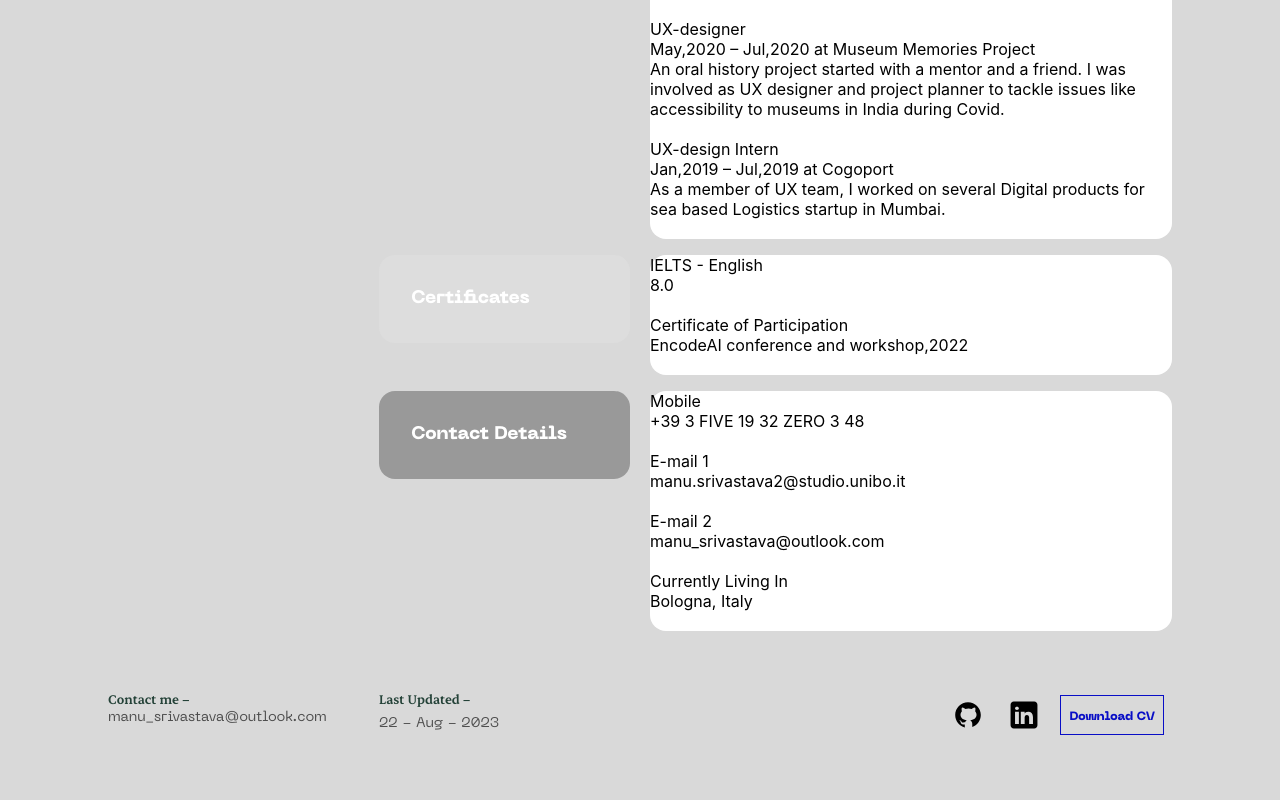
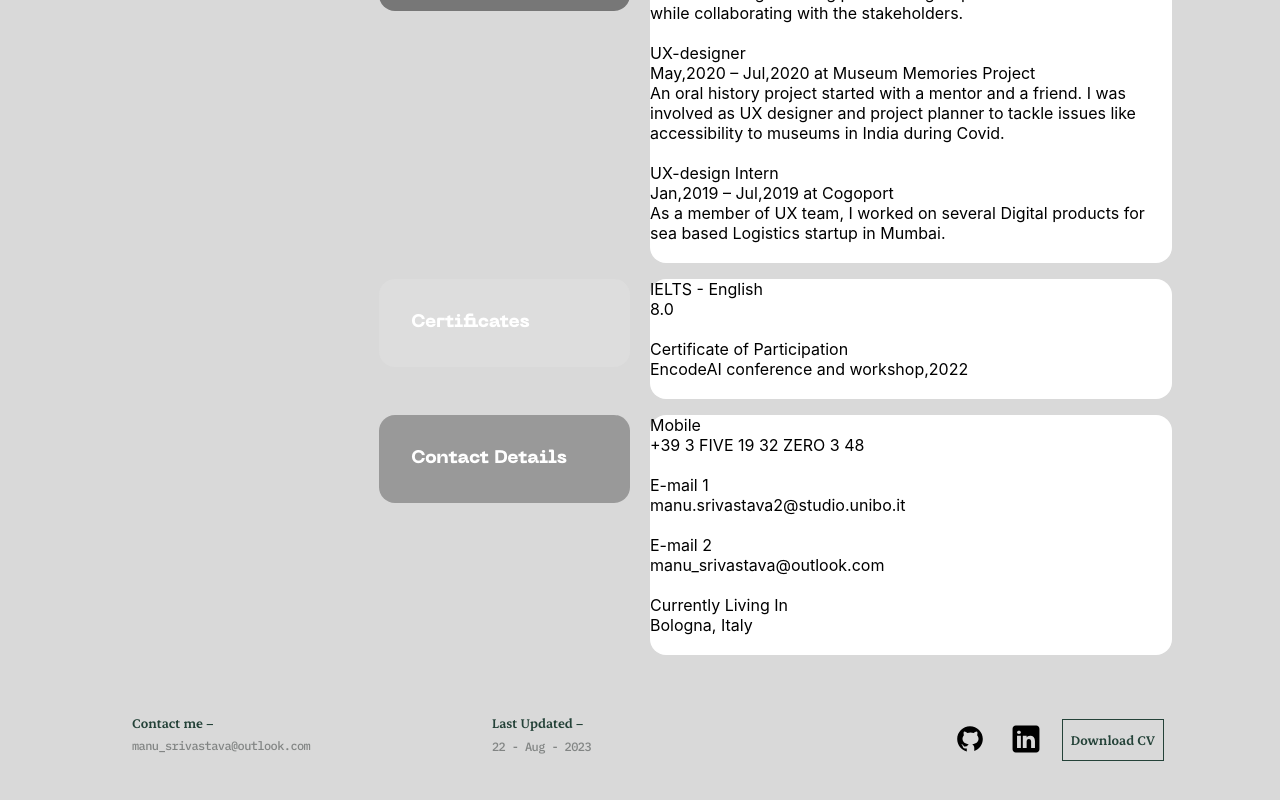
Before and after one commit to ManuSrivastava1/Portfolio, a React (Create React App) app: page /aboutMe in a window 1280 px wide. Shown: the part 1006-1806 px from the top of the page. Built offline with nearby package versions, Linux system fonts and the light colour scheme.

Commit message:
card interaction fixed

```diff
--- a/src/App.css
+++ b/src/App.css
@@ -72,7 +72,6 @@
 }
 
 .H3{
-  font-family: 'ErodeV',sans-serif;
   font-size: 1.5rem;
   font-weight: 500;
   line-height: 24px;
@@ -80,17 +79,21 @@
 }
 
 .H4{
-  font-family: 'ErodeV',sans-serif;
   font-size: 0.9rem;
   font-weight: 600;
   line-height: 1.5rem;
   color: #244238;
 }
+.Erode{
+  font-family: 'ErodeV',sans-serif;
+}
+.Plex{
+  font-family: 'IBMplexMono_M',sans-serif;
+}
 
 .H5{
-  font-family: 'NeueMachina_R',sans-serif;
-  font-size: 14px;
-  line-height: 14px;
+  font-size: 0.9rem;
+  line-height: 0.9rem;
   color: #4D4D4D;
 }
 
@@ -101,17 +104,15 @@
 }
 
 .Btext1{
-  font-family: 'QuestaG',sans-serif;
   font-size: 18px;
   line-height: 22px;
   color: #1e1e1e;
 }
 .Btext2{
-  font-family: 'IBMplexMono_M',sans-serif;
   font-size: 12px;
   letter-spacing: -0.6px;
   line-height: 22px;
-  color: #090EC6;
+  color: rgba(43, 49, 47, 0.5);
 }
 
 .hero_text2{
--- a/src/components/download.js
+++ b/src/components/download.js
@@ -1,26 +1,45 @@
 import React from 'react'
+import { useState } from 'react';
+
 import CV from '../CV[40].pdf'
 
 
 
+
 function Download({margin}) {
+    const [isHovered, setIsHovered ] = useState(false);
+
+    const handleMouseEnter = () =>{
+        setIsHovered(true);
+    };
+    const handleMouseLeave = () =>{
+        setIsHovered(false);
+    };
+
     const marg = margin
     const styles = {
         container:{
             margin:marg,
-            height:'2.5rem',
+            height:'1.5rem',
             padding:'0.5rem',
-            backgroundColor:'Transparent',
-            border:'1px solid #090EC6'
+            backgroundColor: isHovered? '#244238':'Transparent',
+            border:'1px solid #244238',
+
+        },
+        text:{
+            color: isHovered? 'white': '#244238',
+        },
+        link:{
+            textDecoration:'none',
         }
     }
 
     return (
         <>
-        <a href={CV} download>
-        <button style={styles.container}>
-            <span className='H6'>Download CV</span>
-        </button>
+        <a href={CV} download style={styles.link}>
+        <div style={styles.container} onMouseEnter={handleMouseEnter} onMouseLeave={handleMouseLeave}>
+            <span className='H4 Erode' style={styles.text}>Download CV</span>
+        </div>
         </a>
         </>
     )
--- a/src/components/footer.js
+++ b/src/components/footer.js
@@ -10,12 +10,12 @@ function Footer() {
     return (
         <div className='footer' style={styles.footerContainer}>
             <div className='contact' style={styles.contact}>
-                <p className='H4'>Contact me –</p>
-                <p className='H5'>manu_srivastava@outlook.com</p>
+                <p className='H4 Erode'>Contact me –</p>
+                <p className='Btext2 Plex'>manu_srivastava@outlook.com</p>
             </div>
             <div className='publishDate' style={styles.publish}>
-                <span className='H4'>Last Updated –</span><br/>
-                <span className='H5'>22 - Aug - 2023</span>
+                <span className='H4 Erode'>Last Updated –</span><br/>
+                <span className='Btext2 Plex'>22 - Aug - 2023</span>
             </div>
             <div className='links' style={styles.clickable}>
                 <div>
@@ -25,7 +25,7 @@ function Footer() {
                     <Icon content={[linkidInSVG,'https://www.linkedin.com/in/manu-srivastava-423456166/']} />
                 </div>
                 <div>
-                    <Download margin={'8px'}/>
+                    <Download margin={'0.5rem'}/>
                 </div>
 
             </div>
@@ -39,21 +39,21 @@ const styles = {
         marginBottom:'32px',
         height:'92px',
         display:'grid',
-        gridTemplateColumns:'repeat(8,1fr)',
-        columnGap:'20px',
+        gridTemplateColumns:'repeat(12,1fr)',
+        columnGap:'16px',
     },
     contact:{
-        gridColumn: '1/3',
+        gridColumn: '1/5',
         overflowWrap: 'break-word',
-        padding:'1.5rem 1.5rem 1.5rem 0rem',
+        padding:'1.5rem',
     },
     publish:{
-        gridColumn:'3/5',
+        gridColumn:'5/9',
         overflowWrap: 'break-word',
-        padding:'1.5rem 1.5rem 1.5rem 0rem',
+        padding:'1.5rem',
     },
     clickable:{
-        gridColumn:'5/9',
+        gridColumn:'9/13',
         display:'flex',
         justifyContent:'flex-end',
         padding:'1.5rem 0rem 1.5rem 1.5rem',
--- a/src/components/navButton.js
+++ b/src/components/navButton.js
@@ -37,7 +37,7 @@ function NavButton({content}) {
             onMouseEnter={handleMouseEnter}
             onMouseLeave={handleMouseLeave}
             >
-            <span className='H4' id={content[1]} style={styles.span}>{content[0]}</span>
+            <span className='H4 Erode' id={content[1]} style={styles.span}>{content[0]}</span>
         </div>
         </Link>
         </>
--- a/src/components/projectCard.js
+++ b/src/components/projectCard.js
@@ -12,7 +12,7 @@ function ProjectCard({content}) {
         setIsHovered(false);
     };
 
-    const color = content[2]
+    // const color = content[2]
     const styles = {
         card:{
             // width:'min(450px, 30vw)',
@@ -54,7 +54,7 @@ function ProjectCard({content}) {
           },
     }
 
-    const handleClickableTextClick = () => {
+    const handleClickable = () => {
         setIsModalOpen(true);
         document.body.style.overflow = 'hidden'; // Disable scrolling on the main page
       };
@@ -70,13 +70,13 @@ function ProjectCard({content}) {
 
     return (
         <>
-            <div style={styles.card} onMouseEnter={handleMouseEnter} onMouseLeave={handleMouseLeave}>
+            <div style={styles.card} onMouseEnter={handleMouseEnter} onMouseLeave={handleMouseLeave} onClick={handleClickable}>
                 <div className='cardHeader' style={styles.cardHeader}>
-                    <span className='H3'>{content[0]}</span>
+                    <span className='H3 Erode'>{content[0]}</span>
                 </div>
                 <div className='cardBody' style={styles.cardBody}>
 
-                    <span className='Btext2' style={styles.clickableText} onClick={handleClickableTextClick}>Click To View More ↗</span>
+                    <span className='Btext2 Plex' style={styles.clickableText}>Click To View More ↗</span>
                 </div>
             </div>
 
```
